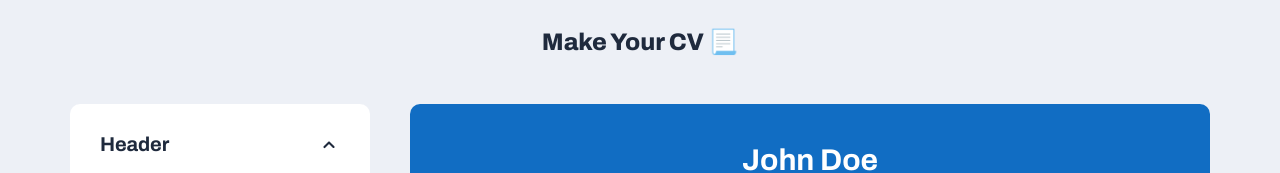
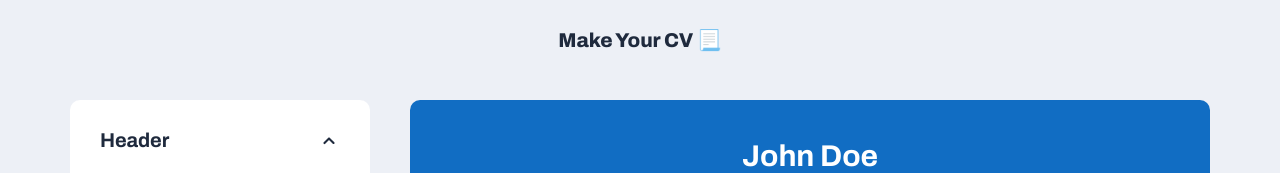
Before and after one commit to amadeuio/make-your-cv, a React (Vite) app: page / in a window 1280 px wide. Shown: the top 173 px of the page. Built offline with nearby package versions, Linux system fonts and the light colour scheme.

Commit message:
Update navbar styles

```diff
--- a/src/styles/index.css
+++ b/src/styles/index.css
@@ -42,8 +42,10 @@ body {
   display: flex;
   justify-content: space-between;
   padding: 70px;
-  padding-top: 0; /* navbar */
+  padding-top: 0;
 }
+
+/* navbar */
 
 .navbar {
   display: flex;
@@ -54,7 +56,7 @@ body {
 }
 
 .navbar h1 {
-  font-size: 24px;
+  font-size: 20px;
   font-weight: 800;
 }
 
```
